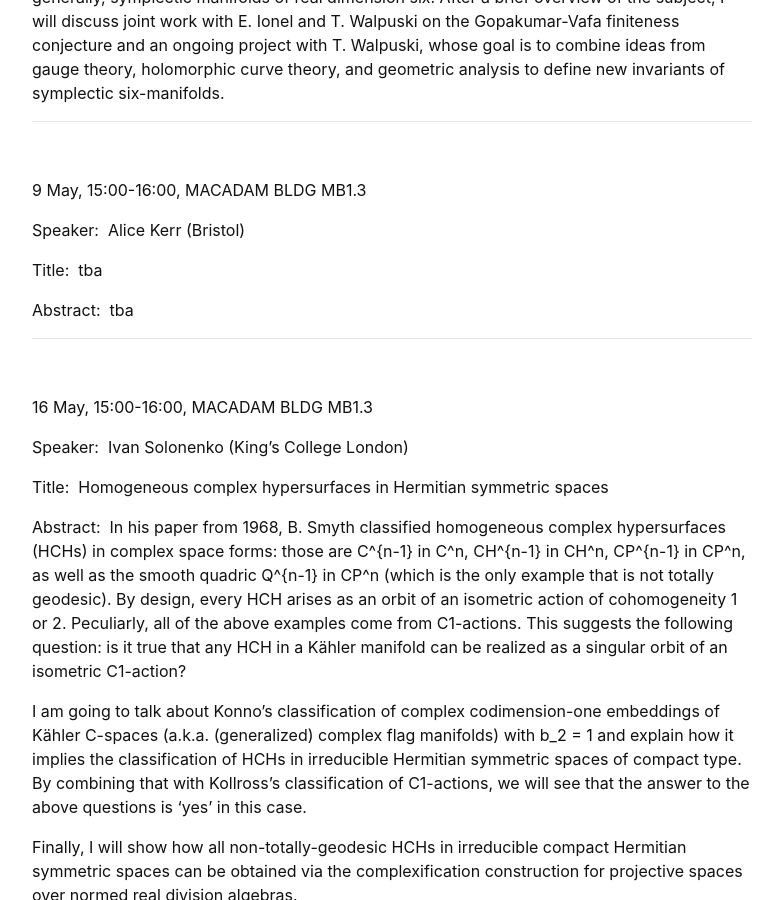
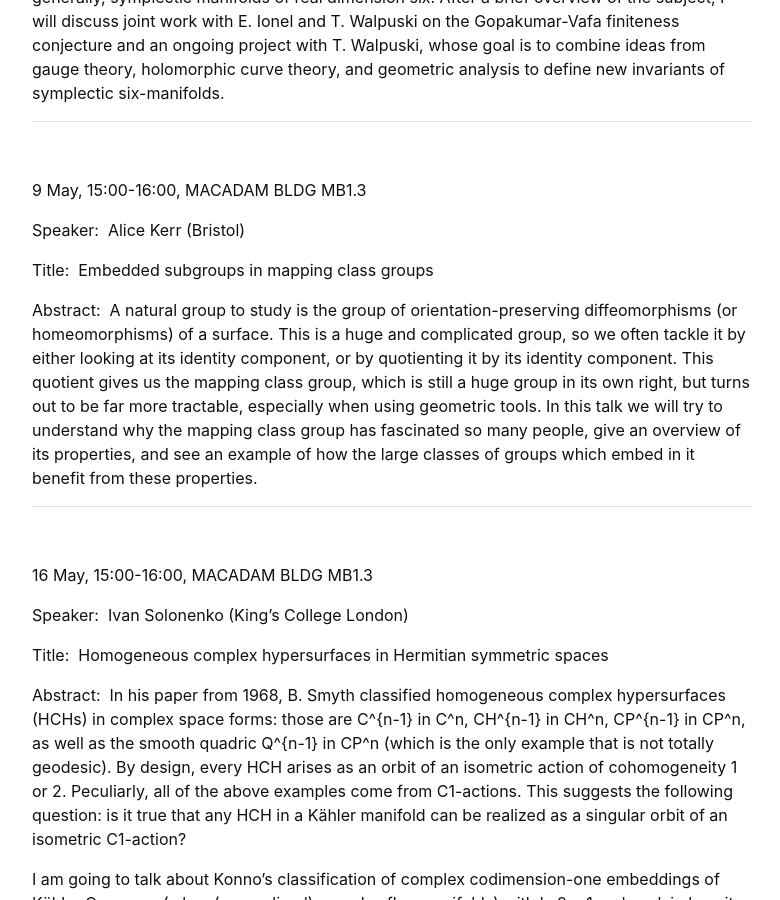
Before and after one commit to kcl-geometry-seminar/kcl-geometry-seminar.github.io, a Jekyll site: the page built from pages/index.md, in a window 1280 px wide and 900 px high, scrolled down 4693 px. Shown: the whole window, without its empty margins (248-1028 px from the left). Built offline with Jekyll 4.4.1, drawn with Linux system fonts in a browser that asks for light colours; formulas are drawn with MathJax 3; a script that is not in the unit is left out.

Commit message:
Add A. Kerr's talk

```diff
--- a/pages/index.md
+++ b/pages/index.md
@@ -179,9 +179,9 @@ Abstract:&nbsp; This talk is about various curve counting invariants of Calabi-Y
 
 Speaker:&nbsp; Alice Kerr (Bristol)
 
-Title:&nbsp; tba
+Title:&nbsp; Embedded subgroups in mapping class groups
 
-Abstract:&nbsp; tba
+Abstract:&nbsp; A natural group to study is the group of orientation-preserving diffeomorphisms (or homeomorphisms) of a surface. This is a huge and complicated group, so we often tackle it by either looking at its identity component, or by quotienting it by its identity component. This quotient gives us the mapping class group, which is still a huge group in its own right, but turns out to be far more tractable, especially when using geometric tools. In this talk we will try to understand why the mapping class group has fascinated so many people, give an overview of its properties, and see an example of how the large classes of groups which embed in it benefit from these properties.
 
 
 -----------------------------------------------------------
```
